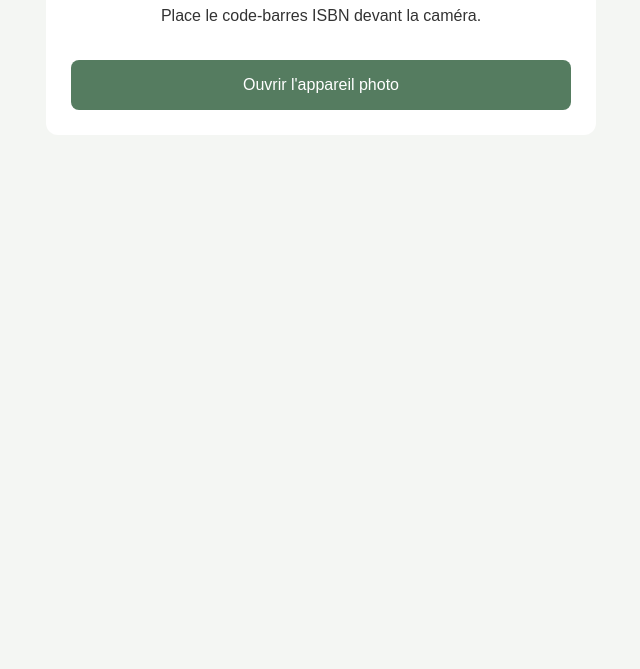
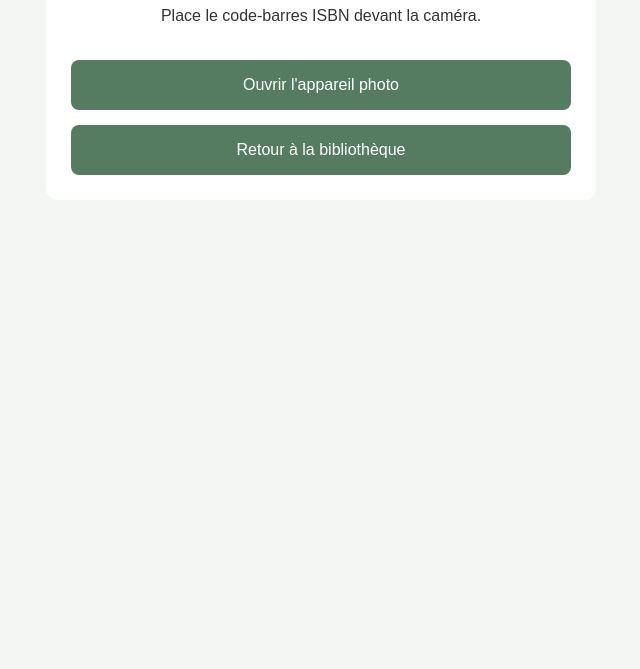
Before and after one commit to babysocialclubmarseille/bibliotheque-scolaire-scanner, a plain HTML site: page index.html in a window 1280 px wide. Shown: the part 131-800 px from the top of the page, without its empty margins (319-959 px from the left). Drawn offline with Linux system fonts and the light colour scheme.

Commit message:
Update index.html

```diff
--- a/index.html
+++ b/index.html
@@ -62,9 +62,8 @@
       Ouvrir l'appareil photo
     </button>
 
-    <button id="retour" onclick="retourBibliotheque()"
-      style="display:none">
-      Retour à la bibliothèque
+    <button id="retour" onclick="retourBibliotheque()">
+    Retour à la bibliothèque
     </button>
   </div>
 
@@ -118,8 +117,21 @@
     }
 
     function retourBibliotheque() {
-      window.location.href = URL_BIBLIOTHEQUE +
-        "?isbn=" + encodeURIComponent(isbnDetecte);
+      const url = isbnDetecte
+      ? URL_BIBLIOTHEQUE + "?isbn=" + encodeURIComponent(isbnDetecte)
+      : URL_BIBLIOTHEQUE;
+
+      if (scanner) {
+        scanner.stop()
+        .then(() => {
+          window.location.href = url;
+        })
+        .catch(() => {
+          window.location.href = url;
+        });
+      } else {
+      window.location.href = url;
+      }
     }
   </script>
 </body>
```
